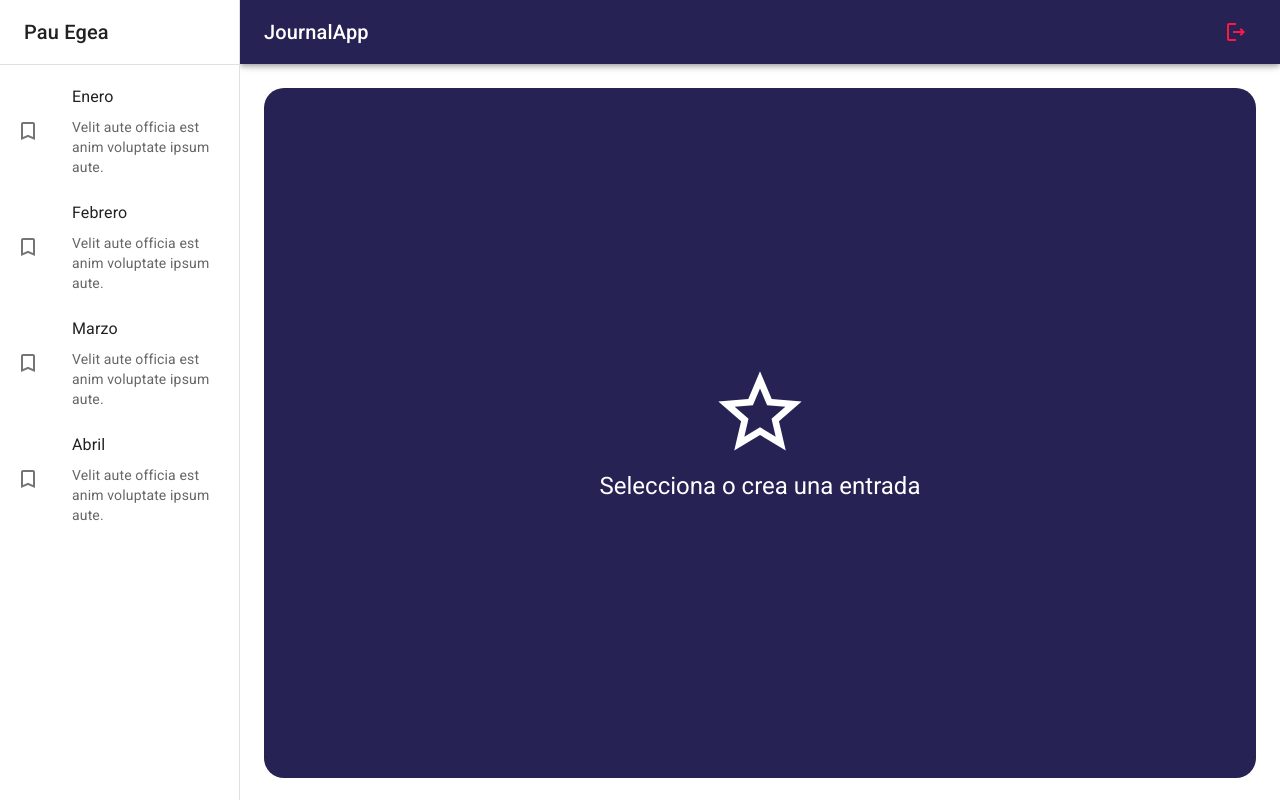
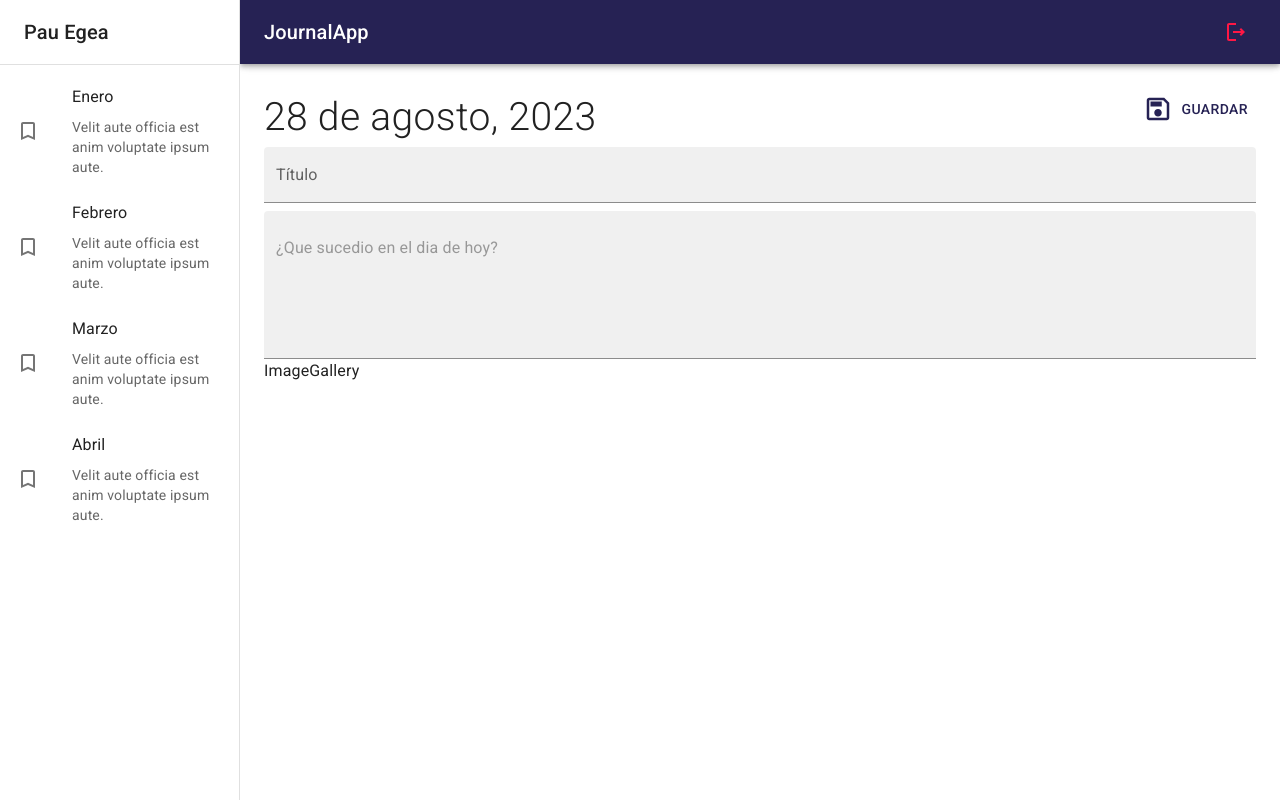
Before and after one commit to Oen844/journal-app-react, a React (Vite) app: page / in a window 1280 px wide. Built offline with nearby package versions, Linux system fonts and the light colour scheme.

Commit message:
noteview

```diff
--- /dev/null
+++ b/src/journal/components/ImageGallery.jsx
@@ -0,0 +1,7 @@
+import React from 'react'
+
+export const ImageGallery = () => {
+  return (
+    <div>ImageGallery</div>
+  )
+}
--- a/src/journal/components/index.js
+++ b/src/journal/components/index.js
@@ -1,2 +1,3 @@
 export * from './NavBar';
 export * from './SideBar';
+export * from './ImageGallery';
--- a/src/journal/pages/JournalPage.jsx
+++ b/src/journal/pages/JournalPage.jsx
@@ -2,6 +2,7 @@
 import { Typography } from '@mui/material'
 import React from 'react'
 import { JournalLayout } from '../layout/JournalLayout'
+import { NoteView } from '../view/NoteView'
 import { NothingSelectedView } from '../view/NothingSelectedView'
 
 export const JournalPage = () => {
@@ -11,7 +12,8 @@
 
       {/* <Typography>Adipisicing mollit aute laborum exercitation reprehenderit.</Typography> */}
 
-      <NothingSelectedView/>
+      {/* <NothingSelectedView/> */}
+      <NoteView/>
 
     </JournalLayout>
 
--- /dev/null
+++ b/src/journal/view/NoteView.jsx
@@ -0,0 +1,42 @@
+import { SaveOutlined } from '@mui/icons-material'
+import { Button, Grid, TextField, Typography } from '@mui/material'
+import React from 'react'
+import { ImageGallery } from '../components'
+
+export const NoteView = () => {
+    return (
+        <Grid container direction='row' justifyContent='space-between'>
+            <Grid item>
+                <Typography fontSize={39} fontWeight='light' >28 de agosto, 2023</Typography>
+            </Grid>
+            <Grid item>
+                <Button color='primary'>
+                    <SaveOutlined sx={{ fontSize: 30, mr: 1 }} />
+                    Guardar
+                </Button>
+            </Grid>
+            <Grid container>
+                <TextField
+                    type='text'
+                    variant='filled'
+                    fullWidth
+                    placeholder='Ingrese un título'
+                    label='Título'
+                    sx={{ border: 'none', mb: 1 }}
+                />
+                <TextField
+                    type='text'
+                    variant='filled'
+                    fullWidth
+                    multiline
+                    placeholder='¿Que sucedio en el dia de hoy?'
+                    minRows={5}
+                />
+            </Grid>
+
+            {/* image gallery */}
+            <ImageGallery/>
+
+        </Grid>
+    )
+}
--- a/src/journal/view/index.js
+++ b/src/journal/view/index.js
@@ -1 +1,2 @@
 export * from './NothingSelectedView';
+export * from './NoteView';
```
